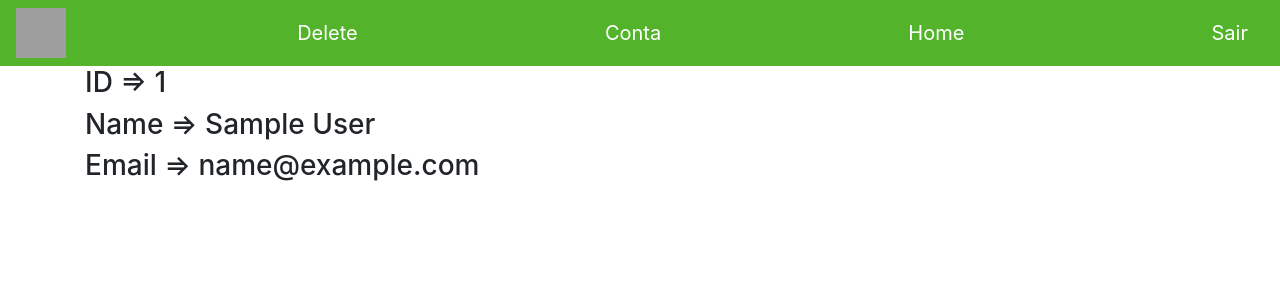
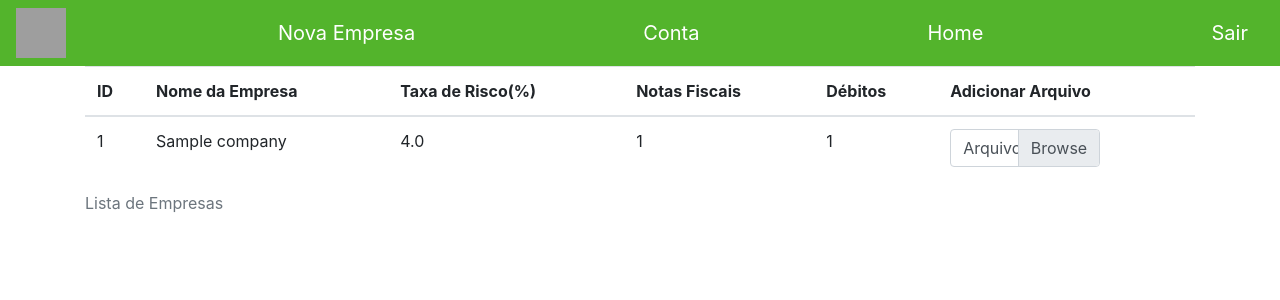
Before and after one commit to claudionorjr/test-Serasa, a Flask app: page /current_user in a window 1280 px wide. Shown: the top 300 px of the page. Run offline with Flask 2, Linux system fonts and the light colour scheme; a user stored in the database is signed in; tables that the repository leaves empty hold one stand-in row (values such as "Sample post"); some libraries are stand-ins or nearby versions; grey boxes are pictures that could not be loaded.

Commit message:
Fazendo a regra de negócio de empresa e front-end para empresa

```diff
--- a/app.py
+++ b/app.py
@@ -1,6 +1,7 @@
 from flask import Flask, render_template, redirect, request, url_for, flash
 from flask_login import LoginManager, login_required, login_user, logout_user
 from src.models.user import UserModel
+from src.models.company import CompanyModel
 from werkzeug.security import generate_password_hash, check_password_hash
 
 app = Flask(__name__)
@@ -20,7 +21,6 @@ def login():
     if request.method == "POST":
         email = request.form["email"]
         password = request.form["password"]
-
         user = UserModel.query.filter_by(email=email).first()
 
         if not user:
@@ -34,7 +34,6 @@ def login():
         login_user(user)
         return redirect(url_for("home"))
 
-
     return render_template("login.html")
 
 @app.route("/register", methods=["GET","POST"])
@@ -44,9 +43,9 @@ def register():
         user.name = request.form["name"]
         user.email = request.form["email"]
         user.password = generate_password_hash(request.form["password"])
-
         db.session.add(user)
         db.session.commit()
+
         flash("Usuário criado com sucesso!")
         return redirect(url_for("login"))
 
@@ -55,13 +54,18 @@ def register():
 @app.route("/current_user")
 @login_required
 def home():
-    users = UserModel.query.all()
-    return render_template("home.html", user=users)
+    companies = CompanyModel.query.all()
+    return render_template("home.html", companies=companies)
 
-@app.route("/current_user/edit/<int:id>")
-def edit_user():
-    return "tela de editar (falta emplementar ID)"
+@app.route("/current_user/account")
+@login_required
+def account():
+    return render_template("account.html")
 
+@app.route("/current_user/delete")
+@login_required
+def delete_confimation():
+    return render_template("delete_confimation.html")
 
 @app.route("/current_user/delete/<int:id>")
 @login_required
@@ -70,14 +74,37 @@ def delete_user(id):
     db.session.delete(user)
     db.session.commit()
     logout_user()
+
     return redirect(url_for("login"))
 
 @app.route("/logout")
 @login_required
 def logout():
     logout_user()
+
     flash("Logout realizado!")
     return redirect(url_for("login"))
+
+@app.route("/current_user/create_company")
+@login_required
+def form_add_company():
+    return render_template("new_company.html")
+
+@app.route("/current_user/create_company/new", methods=["GET","POST"])
+@login_required
+def new_company():
+    if request.method == "POST":
+        company = CompanyModel()
+        company.company_name = request.form["company_name"]
+        company.debits = request.form["debits"]
+        company.invoices = request.form["invoices"]
+        db.session.add(company)
+        db.session.commit()
+
+        flash("Empresa criada com sucesso!")
+        return redirect(url_for("form_add_company"))
+
+    return render_template("new_company.html")
 
 if __name__ == '__main__':
     from data.sql_alchemy import database as db
--- a/src/models/company.py
+++ b/src/models/company.py
@@ -7,10 +7,12 @@ class CompanyModel(database.Model):
     id = database.Column(database.Integer, primary_key=True, autoincrement=True)
     company_name = database.Column(database.String(80), nullable=False, unique=True)
     risk_rating = database.Column(database.Float(precision=2), default=50)
-    invoices = database.relationship('InvoiceModel')
-    debits = database.relationship('DebitModel')
+    invoices = database.Column(database.Integer)
+    debits = database.Column(database.Integer)
 
 
     def __str__(self,company_name, risk_rating):
         self.company_name = company_name
         self.risk_rating = risk_rating
+        self.invoices = invoices
+        self.debits = debits
--- a/src/models/user.py
+++ b/src/models/user.py
@@ -1,6 +1,5 @@
 from data.sql_alchemy import database
 from flask_login import UserMixin
-from .file import FileModel
 import datetime
 
 class UserModel(database.Model, UserMixin):
@@ -12,7 +11,6 @@ class UserModel(database.Model, UserMixin):
     password = database.Column(database.String(80), nullable=False)
     email = database.Column(database.String(80), nullable=False, unique=True)
     created_at = database.Column(database.DateTime, default=datetime.datetime.now())
-    files = database.relationship('FileModel')
 
 
     def __str__(self,name, password, email):
--- a/templates/base.html
+++ b/templates/base.html
@@ -17,7 +17,7 @@
                 <img src="https://www.serasa.com.br/lno/static-webfiles/logo/serasa-white.svg" width="50" height="50">
             </a>
             {% block navegation %}
-                {% include 'navigation_bar.html' %}
+                {% include 'components/navigation_bar.html' %}
             {% endblock %}
         </nav>
         <main class="container">
--- /dev/null
+++ b/templates/components/navigation_bar.html
@@ -0,0 +1,11 @@
+{% if not current_user.is_authenticated %}
+        <div>
+            <a class="navbar-brand" href="{{ url_for('login') }}">Login</a>
+            <a class="navbar-brand" href="{{ url_for('register') }}">Registrar</a>
+        </div>
+    {% else %}
+        <a class="navbar-brand" href="{{ url_for('form_add_company') }}">Nova Empresa</a>
+        <a class="navbar-brand" href="{{ url_for('account') }}">Conta</a>
+        <a class="navbar-brand" href="{{ url_for('home') }}">Home</a>
+        <a class="navbar-brand" href="{{ url_for('logout') }}">Sair</a>
+{% endif %}
--- a/templates/home.html
+++ b/templates/home.html
@@ -1,7 +1,35 @@
 {% extends "base.html" %}
 {% block title %} Home {% endblock %}
 {% block content %}
-    <h3>ID => {{ current_user.id }}</h3>
-    <h3>Name => {{ current_user.name }}</h3>
-    <h3>Email => {{ current_user.email }}</h3>
+    <table class="table">
+        <caption>Lista de Empresas</caption>
+        <thead>
+        <tr>
+            <th scope="col">ID</th>
+            <th scope="col">Nome da Empresa</th>
+            <th scope="col">Taxa de Risco(%)</th>
+            <th scope="col">Notas Fiscais</th>
+            <th scope="col">Débitos</th>
+            <th scope="col">Adicionar Arquivo</th>
+        </tr>
+        </thead>
+        <tbody>
+        {% for company in companies %}
+            <tr>
+                <td>{{company.id}}</td>
+                <td>{{company.company_name}}</td>
+                <td>{{company.risk_rating}}</td>
+                <td>{{company.invoices}}</td>
+                <td>{{company.debits}}</td>
+                <td>
+                    <div class="custom-file" style="max-width: 150px;">
+                        <input type="file" class="custom-file-input" id="customFile">
+                        <label class="custom-file-label" for="customFile">Arquivo</label>
+                    </div>
+                </td>
+                </td>
+            </tr>
+        {% endfor %}
+        </tbody>
+    </table>
 {% endblock %}
--- a/templates/navigation_bar.html
+++ /dev/null
@@ -1,9 +0,0 @@
-{% if not current_user.is_authenticated %}
-        <a class="navbar-brand" href="{{ url_for('register') }}">Registrar</a>
-    {% else %}
-
-        <a class="navbar-brand" href="{{ url_for('delete_user', id=current_user.id) }}">Delete</a>
-        <a class="navbar-brand" href="#">Conta</a>
-        <a class="navbar-brand" href="{{ url_for('home') }}">Home</a>
-        <a class="navbar-brand" href="{{ url_for('logout') }}">Sair</a>
-{% endif %}
--- a/templates/register.html
+++ b/templates/register.html
@@ -1,6 +1,10 @@
+{% extends "base.html" %}
+{% block title %} Delete {% endblock %}
+{% block content %}
 <form action="{{ url_for('register') }}" method="POST">
     <input type="text" name="name" placeholder="Name">
     <input type="email" name="email" placeholder="Email">
     <input type="password" name="password" placeholder="Password">
     <input type="submit" value="Cadastrar">
 </form>
+{% endblock %}
```
Also changed, not shown: src/models/debit.py (deleted, +0 -16 lines), src/models/file.py (deleted, +0 -16 lines), src/models/invoice.py (deleted, +0 -16 lines), templates/account.html (added, +21 -0 lines), templates/delete_confimation.html (added, +8 -0 lines), templates/new_company.html (added, +10 -0 lines), database.db (added), 3 other files.
